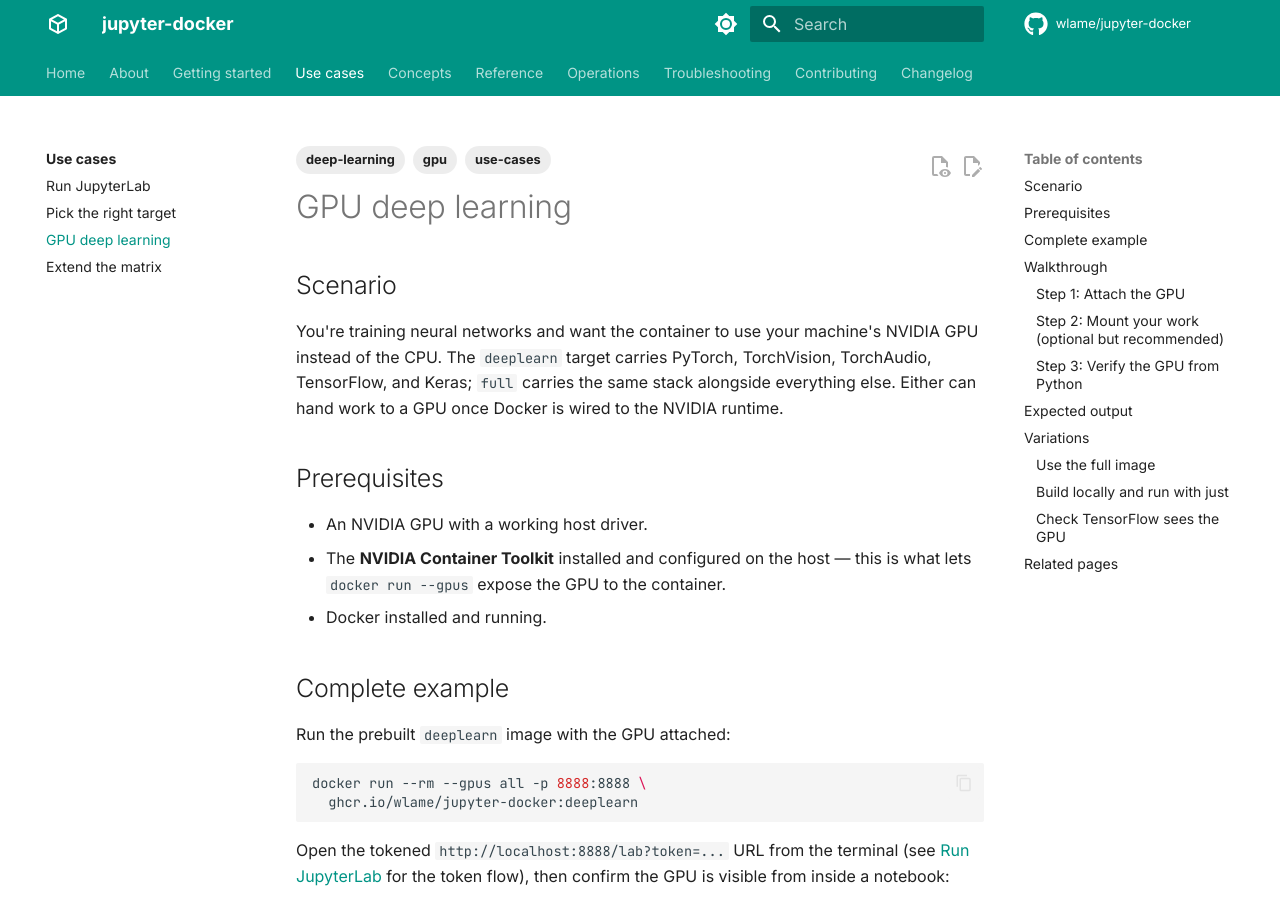
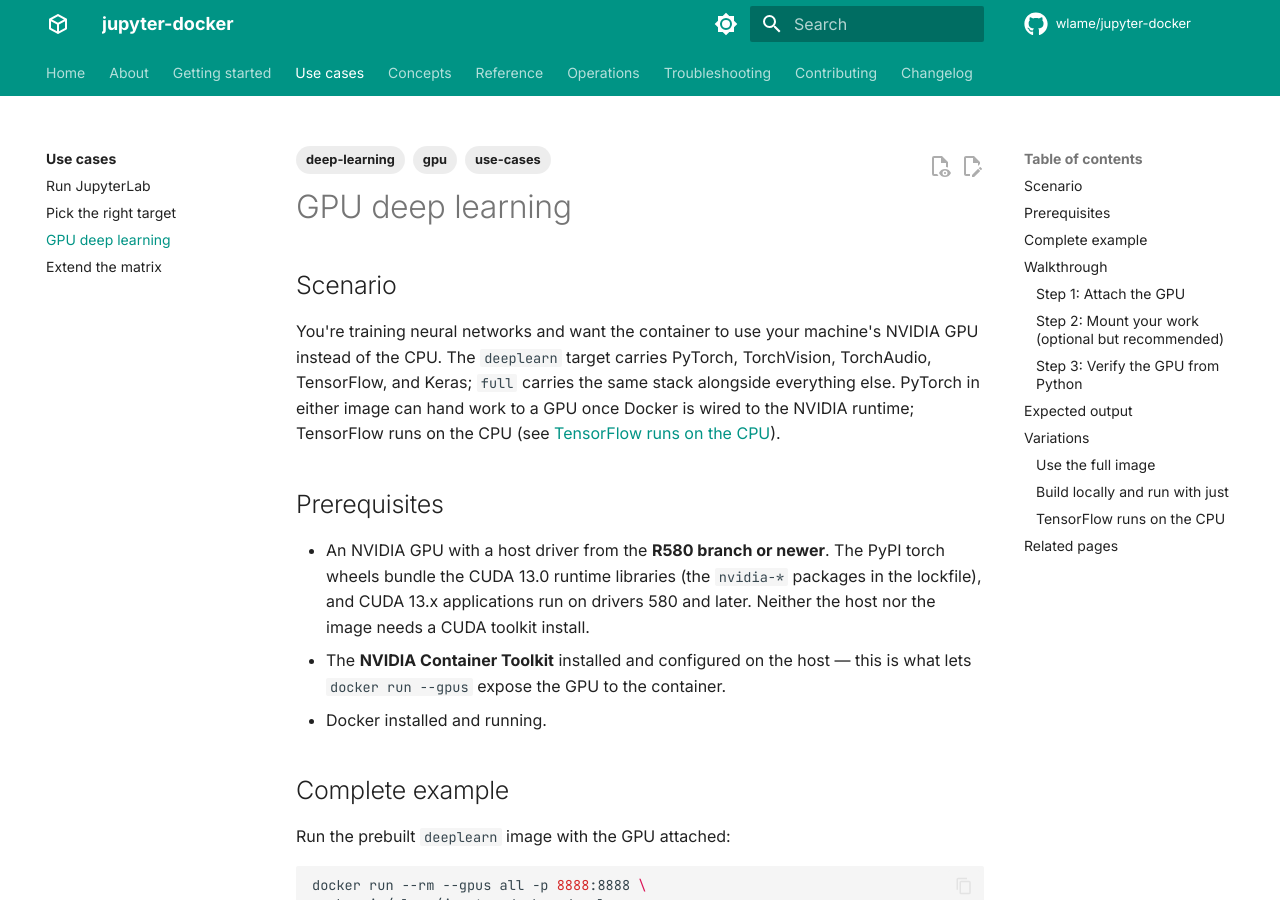
Before and after one commit to wlame/jupyter-docker, an MkDocs documentation site: the page built from docs/use-cases/gpu-deep-learning.md, in a window 1280 px wide and 900 px high. Built offline with MkDocs 1.6.1 and Material for MkDocs 9.7.7, drawn with Linux system fonts in a browser that asks for light colours; plug-ins that fetch from the network failed and are left out; comment, search, counter and statistics services are not loaded; some of the changed text lies outside the part shown.

Commit message:
Document the CUDA driver requirement and TensorFlow's CPU-only runtime.

````diff
--- a/docs/use-cases/gpu-deep-learning.md
+++ b/docs/use-cases/gpu-deep-learning.md
@@ -12,18 +12,19 @@
 You're training neural networks and want the container to use your machine's
 NVIDIA GPU instead of the CPU. The `deeplearn` target carries PyTorch,
 TorchVision, TorchAudio, TensorFlow, and Keras; `full` carries the same stack
-alongside everything else. Either can hand work to a GPU once Docker is wired to
-the NVIDIA runtime.
+alongside everything else. PyTorch in either image can hand work to a GPU once
+Docker is wired to the NVIDIA runtime; TensorFlow runs on the CPU (see
+[TensorFlow runs on the CPU](#tensorflow-runs-on-the-cpu)).
 
 ## Prerequisites
 
-- An NVIDIA GPU with a working host driver.
+- An NVIDIA GPU with a host driver from the **R580 branch or newer**. The PyPI
+  torch wheels bundle the CUDA 13.0 runtime libraries (the `nvidia-*` packages in
+  the lockfile), and CUDA 13.x applications run on drivers 580 and later. Neither
+  the host nor the image needs a CUDA toolkit install.
 - The **NVIDIA Container Toolkit** installed and configured on the host — this is
   what lets `docker run --gpus` expose the GPU to the container.
 - Docker installed and running.
-
-<!-- TODO: confirm minimum CUDA toolkit / NVIDIA driver versions the bundled
-     torch 2.12 and tensorflow 2.21 wheels require -->
 
 ## Complete example
 
@@ -116,14 +117,19 @@
   ds-deeplearn
 ```
 
-### Check TensorFlow sees the GPU
+### TensorFlow runs on the CPU
+
+TensorFlow is installed from PyPI without its `and-cuda` extra, and the image ships
+no CUDA 12 libraries for it, so TensorFlow ignores the GPU even with `--gpus all`:
 
 ```python
 import torch  # import torch first — see the warning above
 import tensorflow as tf
 
-print(tf.config.list_physical_devices("GPU"))
+print(tf.config.list_physical_devices("GPU"))  # [] in these images
 ```
+
+Use PyTorch for GPU training in these images.
 
 ## Related pages
 
````
Also changed, not shown: docs/operations/deployment.md (+3 -3 lines).
